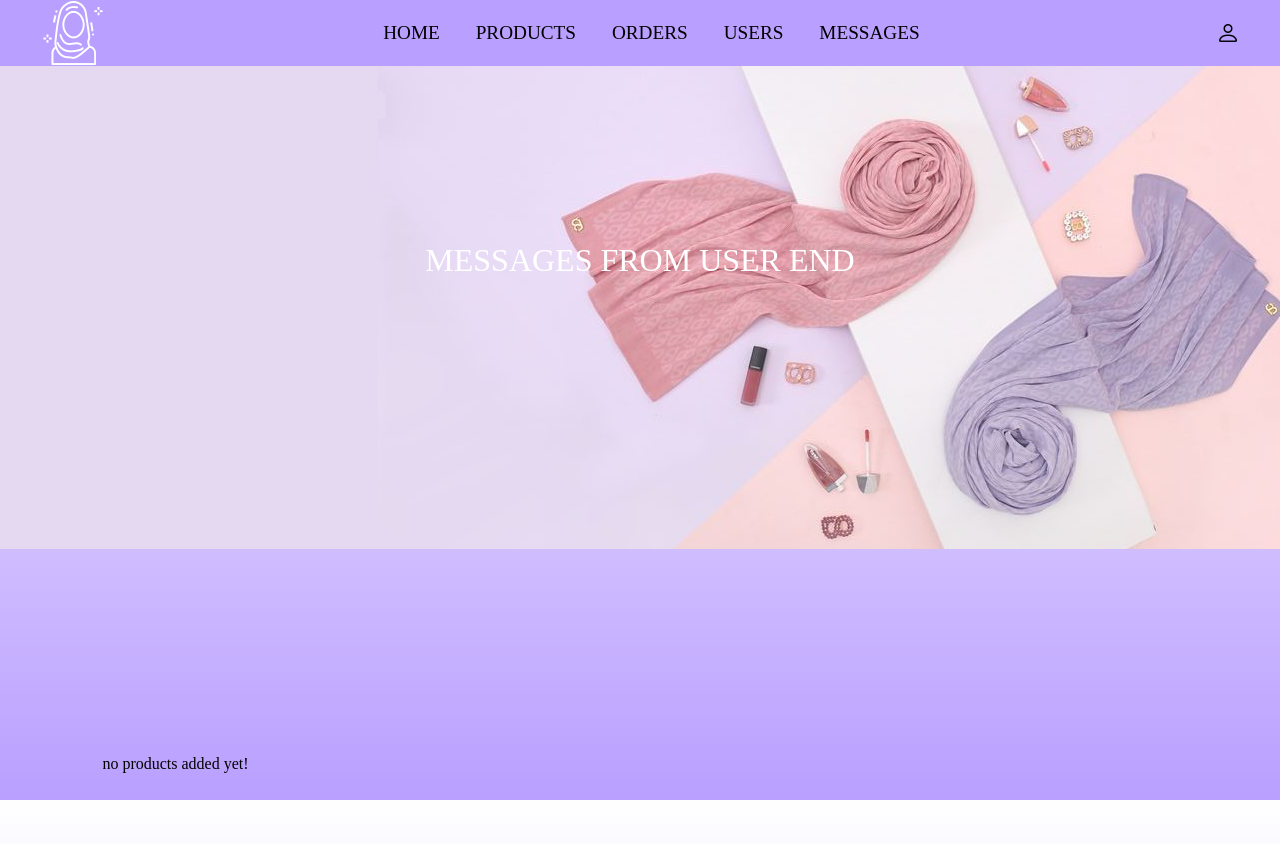
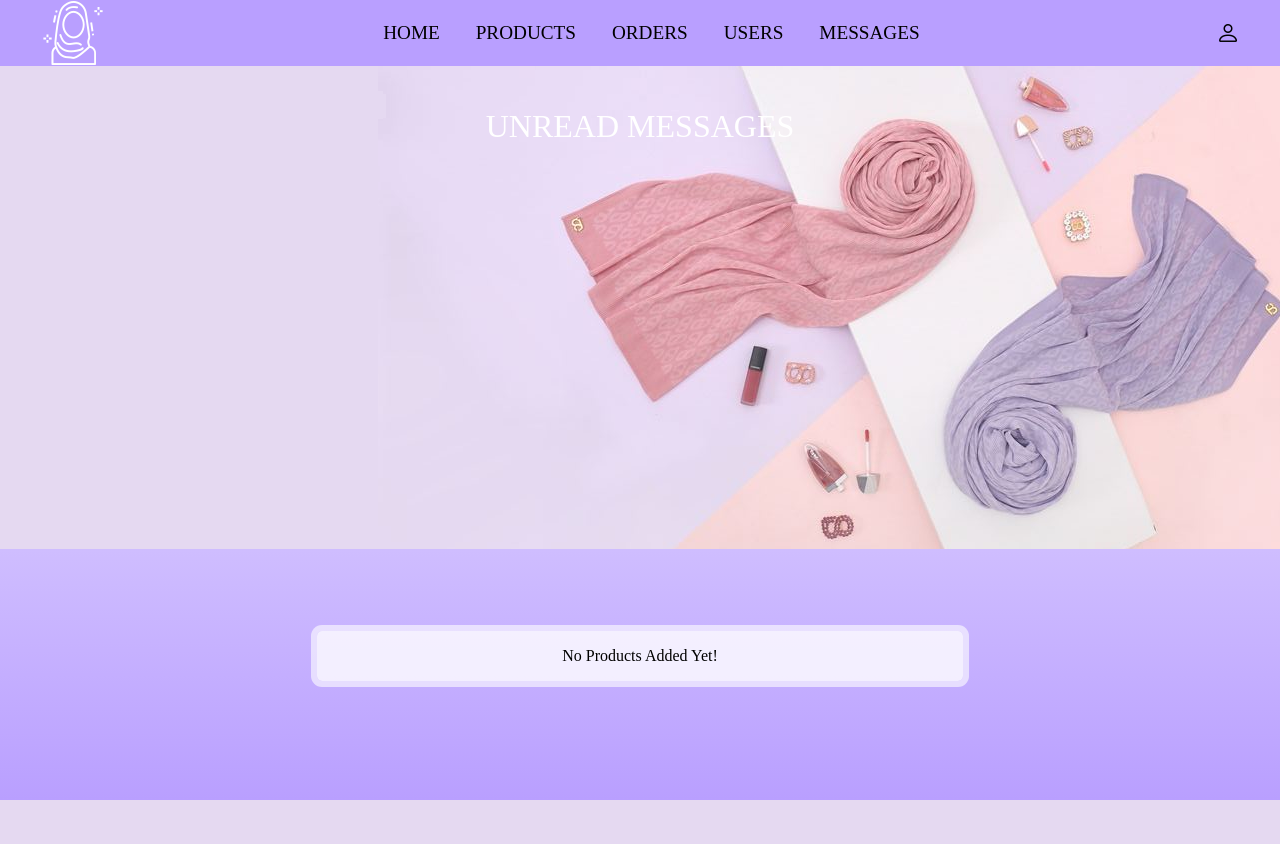
Before and after one commit to sadiaaa13/Aura-OnlineHijabStore, a PHP site: page /admin_message.php in a window 1280 px wide. After the commit the page ends 800 px from the top, so only its background shows below. Run offline with PHP 8.4, Linux system fonts and the light colour scheme; the visitor is signed in with stand-in values (Sample User, id 1); data that the repository does not hold is empty; some libraries are stand-ins or nearby versions.

Commit message:
admin pannel

```diff
--- a/admin_message.php
+++ b/admin_message.php
@@ -44,6 +44,7 @@ if (isset($_GET['delete'])) {
     <?php include 'admin_header.php';
     ?>
     <div class="banner"></div>
+
     <?php
     if (isset($message)) {
         foreach ($message as $message) {
@@ -56,9 +57,11 @@ if (isset($_GET['delete'])) {
         }
     }
     ?>
+    <div class='line4'></div>
     <section class='message-container'>
-        <h1 class='title' style="margin-top:200px;color: #fff; font-size: 32px; font-weight: 400;">Messages from User end</h1>
+    <h1 class='title' style="color: #fff; font-size: 32px; font-weight: 400;">Unread Messages</h1>
         <div class='box-container'>
+
             <?php
             $select_message = mysqli_query($conn, "SELECT * FROM `message`") or die('query failed');
             if (mysqli_num_rows($select_message) > 0) {
@@ -83,7 +86,11 @@ if (isset($_GET['delete'])) {
                     <?php
                 }
             } else {
-                echo '<p>no products added yet!</p>';
+                echo '
+<div class="empty">
+<p>no products added yet!</p>
+</div>
+';
             }
             ?>
     </section>
```
